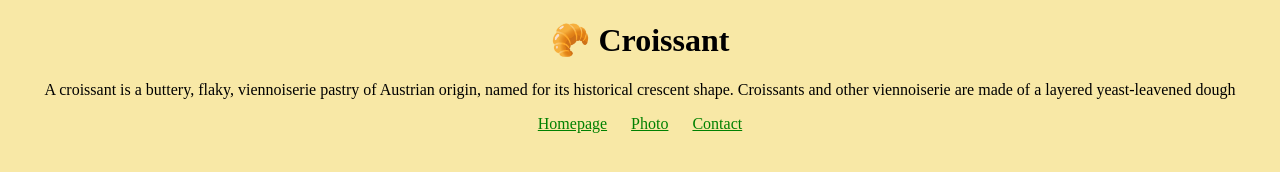
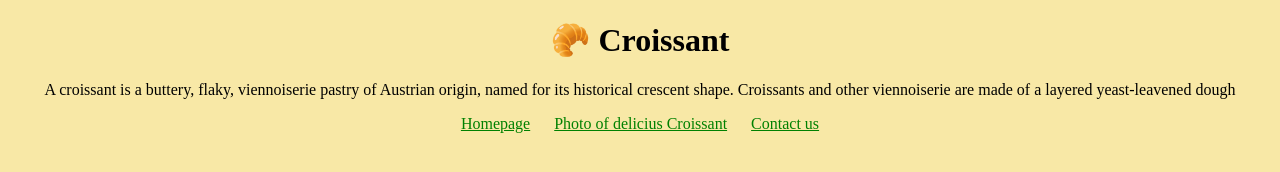
Before and after one commit to MarisolHO/croissant, a plain HTML site: page index.html in a window 1280 px wide. Drawn offline with Linux system fonts and the light colour scheme.

Commit message:
Applied SEO to the pages

```diff
--- a/index.html
+++ b/index.html
@@ -3,8 +3,8 @@
 <head>
     <meta charset="UTF-8">
     <meta http-equiv="X-UA-Compatible" content="IE=edge">
-    <meta name="viewport" content="width=device-width, initial-scale=1.0">
-    <title>Croisssant</title>
+    <meta name="description" content="Croisssant the delicius dessert in Paris">
+    <title>Croisssant in Paris</title>
     <link href="/styles.css" rel="stylesheet">
 </head>
 <body>
@@ -14,8 +14,8 @@
     </p>
     <footer>
     <a href="/">Homepage</a>
-    <a href="/photo.html">Photo</a>
-    <a href="/contact.html">Contact</a>
+    <a href="/photo.html">Photo of delicius Croissant</a>
+    <a href="/contact.html">Contact us</a>
 </footer>
 </body>
 </html>
```
Also changed, not shown: contact.html (+1 -1 lines), photo.html (+1 -1 lines).
